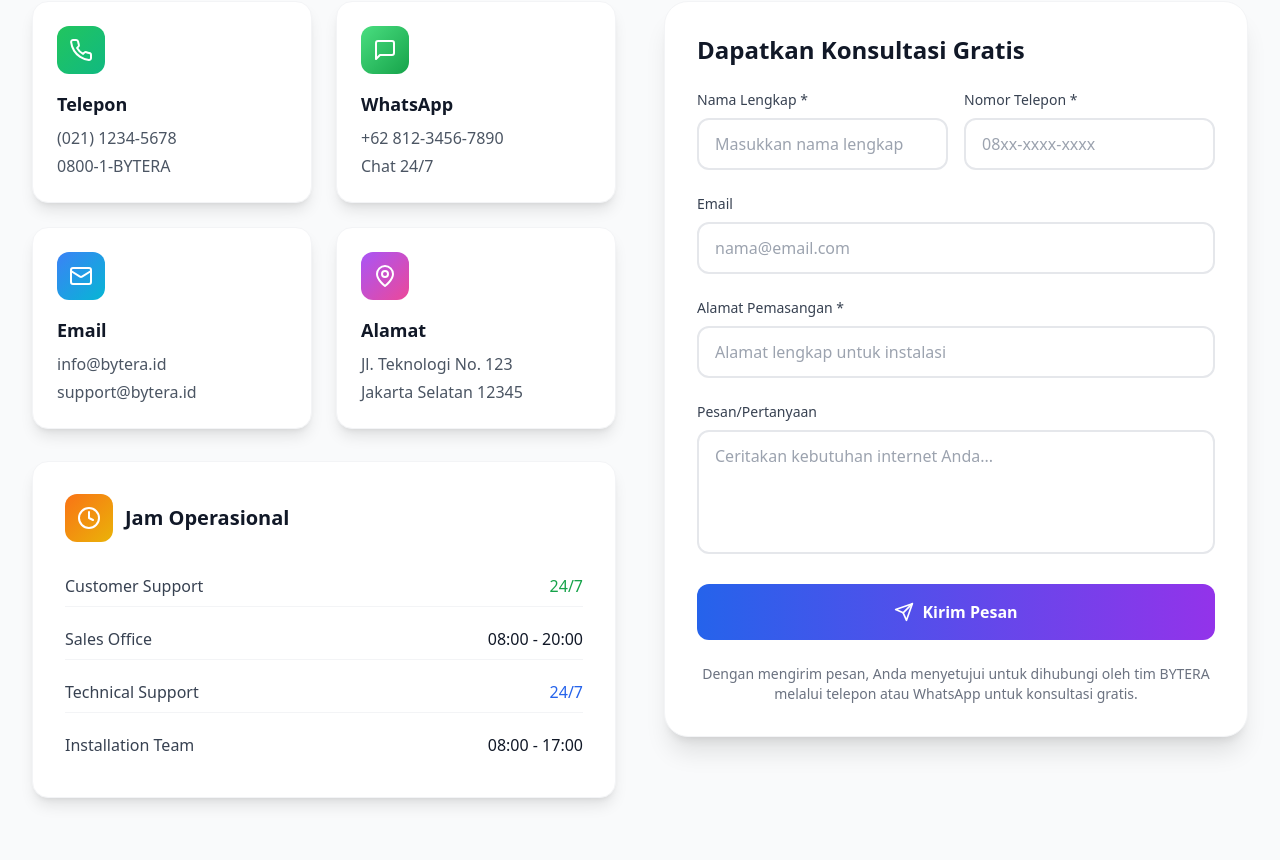
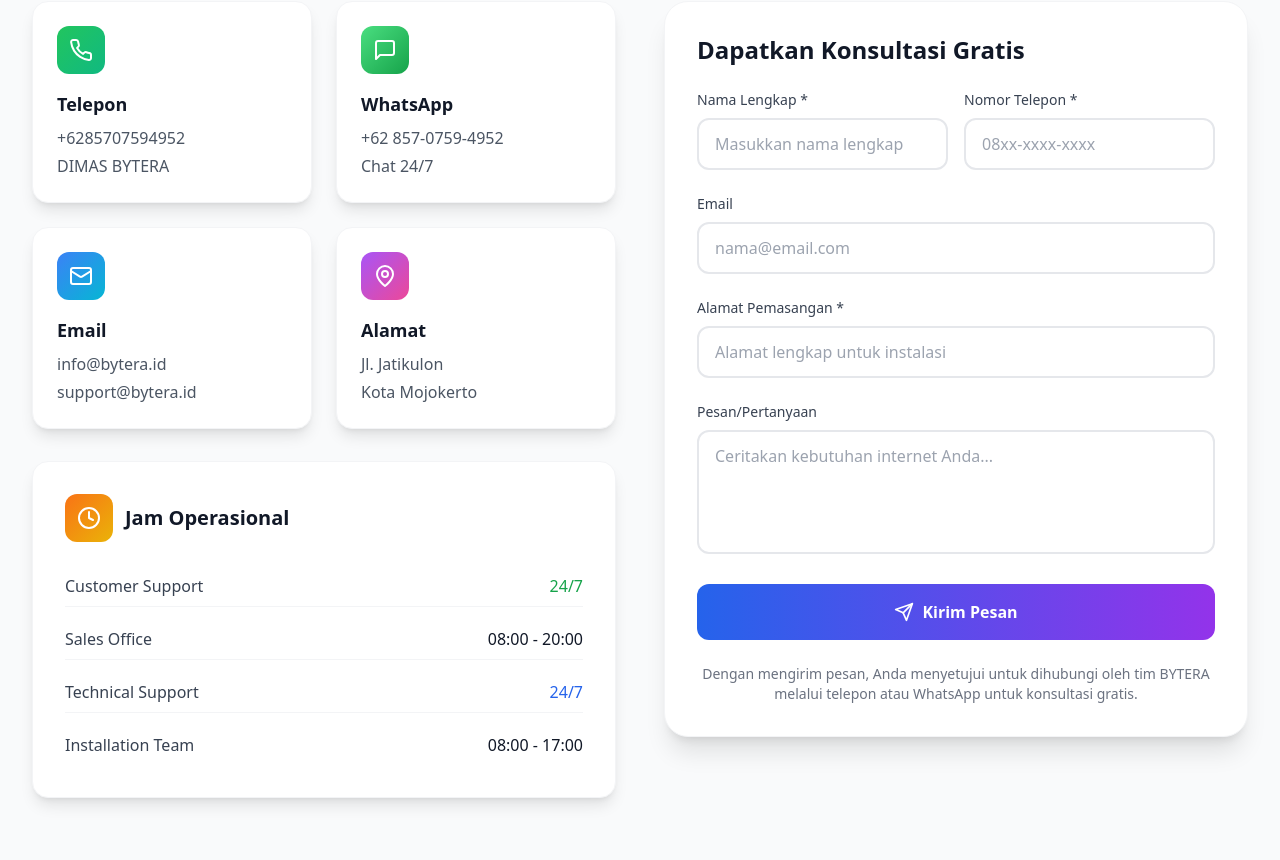
Before and after one commit to DimasDarma11/BYTERA-WIFI, a React (Vite) app: page / in a window 1280 px wide. Shown: the part 9660-10520 px from the top of the page. Built offline with nearby package versions, Linux system fonts and the light colour scheme.

Commit message:
Update Contact.tsx

```diff
--- a/src/components/Contact.tsx
+++ b/src/components/Contact.tsx
@@ -46,13 +46,13 @@ const Contact = () => {
     {
       icon: Phone,
       title: 'Telepon',
-      details: ['(021) 1234-5678', '0800-1-BYTERA'],
+      details: ['+6285707594952', 'DIMAS BYTERA'],
       color: 'from-green-500 to-emerald-500',
     },
     {
       icon: MessageSquare,
       title: 'WhatsApp',
-      details: ['+62 812-3456-7890', 'Chat 24/7'],
+      details: ['+62 857-0759-4952', 'Chat 24/7'],
       color: 'from-green-400 to-green-600',
     },
     {
@@ -64,7 +64,7 @@ const Contact = () => {
     {
       icon: MapPin,
       title: 'Alamat',
-      details: ['Jl. Teknologi No. 123', 'Jakarta Selatan 12345'],
+      details: ['Jl. Jatikulon', 'Kota Mojokerto'],
       color: 'from-purple-500 to-pink-500',
     },
   ];
```
